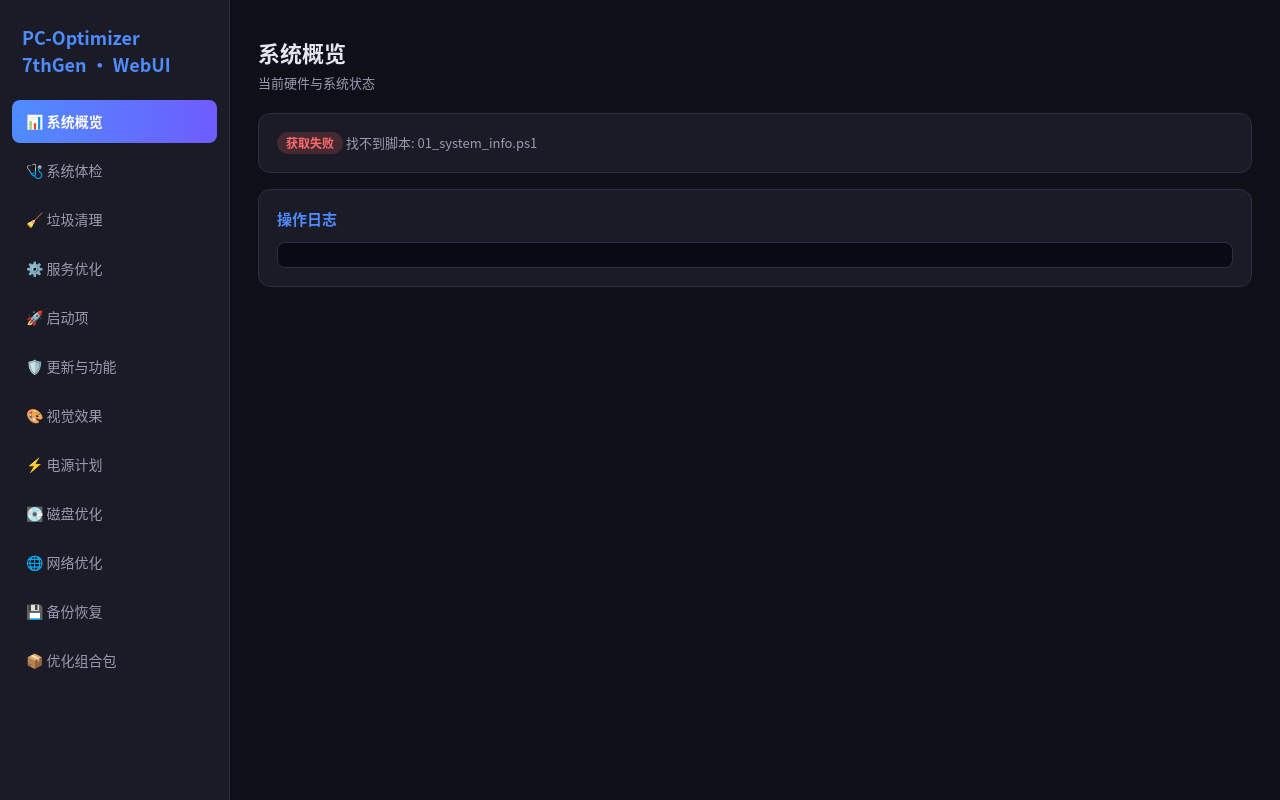
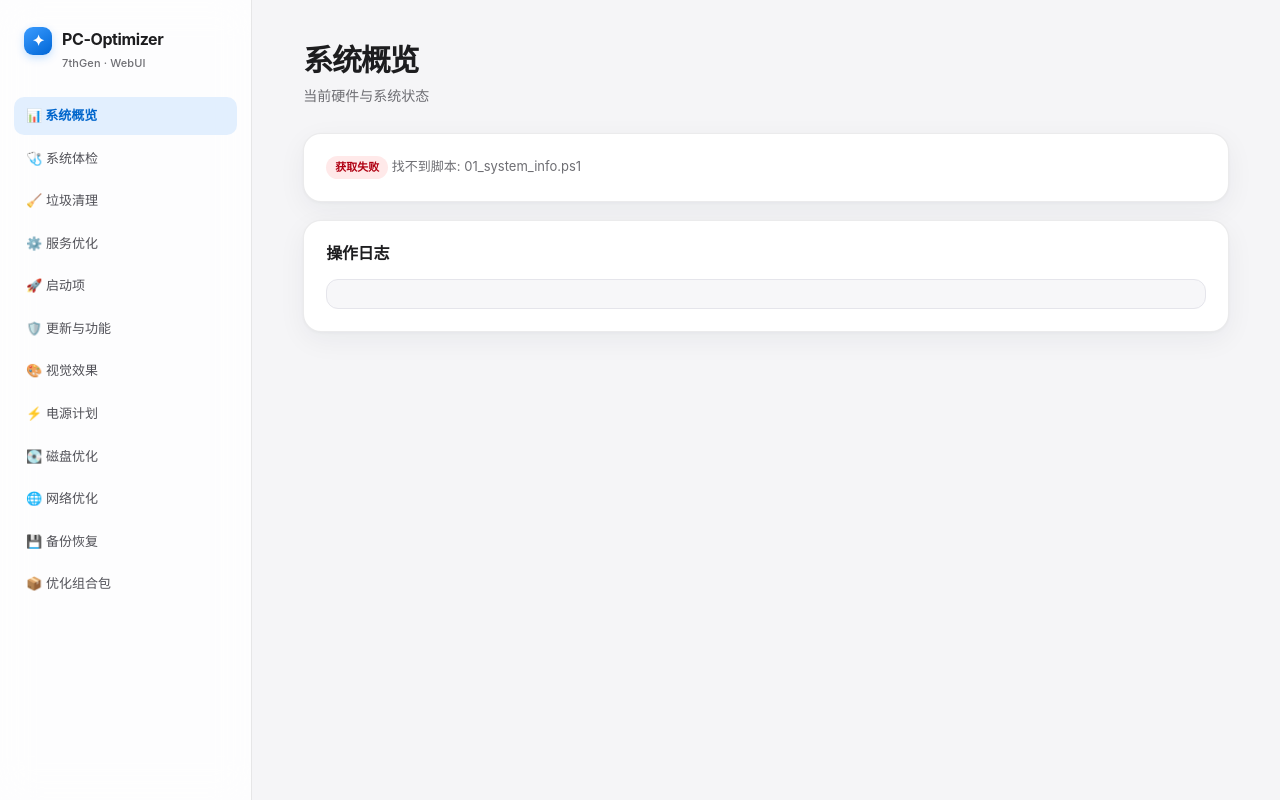
Before and after one commit to cpufreestyle/win-optimizer, a Flask app: page / in a window 1280 px wide. Run offline with Flask 3, Linux system fonts and the light colour scheme.

Commit message:
feat(ui): 浅色苹果风主题 + 修复布局撞车、EXE 漏页与概览容错 (#26)
- OptimizeGUI.ps1: $Theme 切换为浅色苹果风（#F5F5F7 / #007AFF / #1D1D1F），新增 ButtonText 保证按钮对比度
- webui/templates/index.html: :root 同步浅色苹果调色板 + color-scheme:light + 系统字体栈
- 修复 5 处布局撞车：Clean/Services/Startup/Health/Dashboard（Reposition-PageControls 垂直缩放导致的二次布局）
- Build-EXE.ps1: $pageFiles 补上 pages/Health.ps1，发布版 EXE 不再缺「系统体检」页
- webui/ps/01_system_info.ps1: 分组容错，单组失败只降级该组并返回 errors，不再整页「获取失败」
- index.html: 概览页区分「完全失败」与「部分数据不可用」两种降级展示
- README.md / docs/HANDOFF.md: 页数与主题描述同步，新增 3.17 / 3.18 / 3.19 记录

验证：真机 7 档窗口 0 重叠；12 页渲染正常；Pester 226/226；76 个 .ps1 解析 0 错误

```diff
--- a/webui/templates/index.html
+++ b/webui/templates/index.html
@@ -6,102 +6,115 @@
 <title>PC-Optimizer-7thGen · WebUI</title>
 <style>
   :root{
-    --bg:#0f0f17; --panel:#1b1b27; --panel2:#232333; --border:#2e2e42;
-    --text:#e6e6f0; --dim:#9a9ab0; --accent:#4f8cff; --accent2:#6f5cff;
-    --green:#3ecf8e; --yellow:#f5c451; --red:#ff6b6b; --orange:#ff9f43;
+    color-scheme:light;
+    --bg:#f5f5f7; --panel:#fff; --panel2:#f2f2f7; --border:#e5e5eb;
+    --text:#1d1d1f; --dim:#6e6e73; --accent:#007aff; --accent2:#0a84ff;
+    --green:#248a3d; --yellow:#9a6700; --red:#d70015; --orange:#c93400;
+    --shadow:0 8px 28px rgba(25,35,55,.055),0 1px 3px rgba(25,35,55,.035);
   }
   *{box-sizing:border-box;margin:0;padding:0}
+  html{min-height:100%;background:var(--bg);scroll-behavior:smooth}
   body{
-    /* 强健字体回退：覆盖 IDE 预览 / 老系统 / 缺中文字体环境；最后 fallback 列出常见中文字体 */
-    font-family:"Microsoft YaHei UI","Microsoft YaHei","PingFang SC",
-                 "Hiragino Sans GB","Source Han Sans CN","Noto Sans CJK SC",
-                 "Segoe UI",system-ui,-apple-system,sans-serif;
-    background:var(--bg); color:var(--text); min-height:100vh; line-height:1.5;
+    font-family:-apple-system,BlinkMacSystemFont,"SF Pro Text","SF Pro Display",
+      "PingFang SC","Microsoft YaHei UI","Microsoft YaHei","Segoe UI",sans-serif;
+    background:var(--bg); color:var(--text); min-height:100vh; line-height:1.55;
+    -webkit-font-smoothing:antialiased; text-rendering:optimizeLegibility;
   }
-  /* 布局：左侧边栏 + 右侧内容，移动端堆叠 */
-  .layout{display:flex; height:100vh; flex-direction:row; overflow:hidden}
+  .layout{display:flex; min-height:100vh; flex-direction:row; overflow:hidden}
   .sidebar{
-    width:230px; flex-shrink:0; background:var(--panel);
-    border-right:1px solid var(--border); padding:18px 12px;
-    display:flex; flex-direction:column; gap:6px;
-    overflow-y:auto;
+    width:252px; flex:0 0 252px; background:rgba(255,255,255,.82);
+    border-right:1px solid rgba(60,60,67,.12); padding:24px 14px 20px;
+    display:flex; flex-direction:column; gap:5px; overflow-y:auto;
+    scrollbar-width:none;-ms-overflow-style:none;
+    backdrop-filter:saturate(180%) blur(18px); -webkit-backdrop-filter:saturate(180%) blur(18px);
   }
-  .brand{font-size:18px; font-weight:700; padding:6px 10px 16px; color:var(--accent);
-    word-break:break-word}
-  .nav-item{
-    padding:11px 14px; border-radius:8px; cursor:pointer; color:var(--dim);
-    font-size:14px; transition:.15s; word-break:break-word;
+  .sidebar::-webkit-scrollbar,.sidebar::-webkit-scrollbar:horizontal{display:none;width:0;height:0}
+  .sidebar::-webkit-scrollbar-thumb,.sidebar::-webkit-scrollbar-track{background:transparent}
+  .brand{position:relative;font-size:16px;line-height:1.35;font-weight:700;letter-spacing:-.025em;
+    padding:5px 10px 20px 48px;color:var(--text);word-break:break-word}
+  .brand:before{content:"";position:absolute;left:10px;top:3px;width:28px;height:28px;border-radius:9px;
+    background:linear-gradient(145deg,#3b9cff,#0066d6);box-shadow:0 3px 8px rgba(0,122,255,.24)}
+  .brand:after{content:"✦";position:absolute;left:10px;top:3px;width:28px;height:28px;color:#fff;
+    display:flex;align-items:center;justify-content:center;font-size:15px}
+  .nav-item{padding:10px 12px;border-radius:10px;cursor:pointer;color:#515158;
+    font-size:13px;line-height:1.35;transition:background .18s,color .18s,transform .18s;
+    word-break:break-word;outline:none}
+  .nav-item:hover{background:rgba(60,60,67,.07);color:var(--text)}
+  .nav-item:active{transform:scale(.985)}
+  .nav-item.active{background:rgba(0,122,255,.11);color:#0066cc;font-weight:650}
+  .nav-item:focus-visible,.btn:focus-visible,input:focus-visible,select:focus-visible{
+    outline:3px solid rgba(0,122,255,.32);outline-offset:2px}
+  .main{flex:1;min-width:0;max-height:100vh;padding:42px clamp(22px,4vw,64px) 48px;
+    overflow-y:auto;overflow-x:hidden;scrollbar-color:#c7c7cc transparent;scrollbar-width:thin}
+  #content{width:100%;max-width:1380px;margin:0 auto;animation:page-in .24s ease-out}
+  .page-title{font-size:30px;line-height:1.2;letter-spacing:-.04em;font-weight:720;margin:0 0 7px;word-break:break-word}
+  .page-sub{color:var(--dim);font-size:14px;margin-bottom:26px;word-break:break-word}
+  .card{background:var(--panel);border:1px solid rgba(60,60,67,.10);border-radius:18px;
+    padding:22px;margin-bottom:18px;width:100%;box-shadow:var(--shadow)}
+  .card h3{font-size:16px;line-height:1.35;letter-spacing:-.015em;margin-bottom:15px;color:var(--text);font-weight:650;word-break:break-word}
+  .grid{display:grid;gap:16px;grid-template-columns:repeat(auto-fit,minmax(min(100%,240px),1fr))}
+  .stat{background:#f5f5f7;border:1px solid rgba(60,60,67,.06);border-radius:14px;padding:17px}
+  .stat .k{font-size:12px;color:var(--dim);letter-spacing:.005em}
+  .stat .v{font-size:22px;line-height:1.3;letter-spacing:-.025em;font-weight:680;margin-top:5px;word-break:break-word}
+  .stat .v.small{font-size:16px}
+  table{width:100%;border-collapse:collapse;font-size:13px}
+  th,td{text-align:left;padding:12px 14px;border-bottom:1px solid var(--border);
+    word-break:break-word;vertical-align:middle;line-height:1.45}
+  th{position:sticky;top:0;color:#55555b;font-weight:650;background:#f5f5f7;z-index:1}
+  tbody tr{transition:background .15s}
+  tbody tr:hover{background:rgba(0,122,255,.035)}
+  .table-wrap{max-height:480px;overflow:auto;border:1px solid var(--border);border-radius:12px}
+  .bar{height:7px;background:#e5e5ea;border-radius:8px;overflow:hidden;margin-top:9px}
+  .bar>i{display:block;height:100%;border-radius:8px;transition:width .45s ease}
+  .btn{display:inline-flex;align-items:center;justify-content:center;gap:7px;padding:10px 17px;
+    border:1px solid transparent;border-radius:11px;cursor:pointer;font-size:13px;font-weight:620;
+    color:#fff;background:var(--accent);transition:transform .16s,filter .16s,box-shadow .16s;
+    margin:4px 6px 4px 0;white-space:normal;text-align:center;box-shadow:0 2px 5px rgba(0,122,255,.13)}
+  .btn:hover{filter:brightness(1.04);box-shadow:0 4px 10px rgba(0,122,255,.18)}
+  .btn:active{transform:scale(.98)}
+  .btn.green{background:#248a3d;box-shadow:0 2px 5px rgba(36,138,61,.14)}
+  .btn.yellow{background:#f5c451;color:#3d2c00;box-shadow:none}
+  .btn.red{background:#d70015;box-shadow:0 2px 5px rgba(215,0,21,.14)}
+  .btn.ghost{background:#f2f2f7;color:#2c2c30;border-color:rgba(60,60,67,.10);box-shadow:none}
+  .btn:disabled{opacity:.5;cursor:not-allowed;box-shadow:none}
+  .row{display:flex;flex-wrap:wrap;gap:8px;align-items:center;margin-top:14px}
+  .badge{display:inline-block;padding:3px 9px;border-radius:20px;font-size:11px;font-weight:650}
+  .badge.ok{background:#e7f5e9;color:#187638}
+  .badge.warn{background:#fff4d6;color:#805900}
+  .badge.err{background:#ffe9e9;color:#b00012}
+  .badge.info{background:#e8f2ff;color:#005fbd}
+  .log{background:#f7f7f9;border:1px solid var(--border);border-radius:12px;padding:14px;
+    font-family:ui-monospace,SFMono-Regular,Consolas,monospace;font-size:12px;color:#626269;
+    max-height:220px;overflow:auto;white-space:pre-wrap;word-break:break-word}
+  .muted{color:var(--dim);font-size:13px}
+  .alert{background:#fff7e3;border:1px solid #f1d48a;color:#725100;padding:12px 15px;
+    border-radius:12px;font-size:13px;margin-bottom:16px;word-break:break-word}
+  .check{accent-color:var(--accent)}
+  .hidden{display:none}
+  .spin{display:inline-block;width:14px;height:14px;border:2px solid rgba(255,255,255,.85);
+    border-top-color:transparent;border-radius:50%;animation:sp .7s linear infinite}
+  @keyframes sp{to{transform:rotate(360deg)}}
+  @keyframes page-in{from{opacity:.7;transform:translateY(4px)}to{opacity:1;transform:translateY(0)}}
+  @media(max-width:760px){
+    .layout{min-height:100vh;flex-direction:column;overflow:visible}
+    .sidebar{width:100%;flex:0 0 auto;display:grid;grid-template-columns:repeat(3,minmax(0,1fr));gap:4px;
+      border-right:none;border-bottom:1px solid rgba(60,60,67,.12);padding:12px 14px;
+      overflow:visible;position:sticky;top:0;z-index:5}
+    .brand{display:none}
+    .nav-item{text-align:left;padding:9px 8px;white-space:normal;font-size:12px}
+    .main{max-height:none;padding:26px 16px 36px;overflow:visible}
+    .page-title{font-size:26px}
+    .card{padding:17px;border-radius:15px}
+    .table-wrap{max-height:55vh}
   }
-  .nav-item:hover{background:var(--panel2); color:var(--text)}
-  .nav-item.active{background:linear-gradient(90deg,var(--accent),var(--accent2)); color:#fff; font-weight:600}
-  .main{flex:1; padding:32px 28px 28px; overflow-y:auto; overflow-x:hidden; min-width:0}
-  .page-title{font-size:22px; font-weight:700; margin:4px 0 4px; word-break:break-word}
-  .page-sub{color:var(--dim); font-size:13px; margin-bottom:20px; word-break:break-word}
-  .card{
-    background:var(--panel); border:1px solid var(--border); border-radius:12px;
-    padding:18px; margin-bottom:16px; width:100%;
-  }
-  .card h3{font-size:15px; margin-bottom:12px; color:var(--accent); word-break:break-word}
-  .grid{display:grid; gap:14px; grid-template-columns:repeat(auto-fit,minmax(220px,1fr))}
-  .stat{
-    background:var(--panel2); border-radius:10px; padding:14px;
-  }
-  .stat .k{font-size:12px; color:var(--dim)}
-  .stat .v{font-size:20px; font-weight:700; margin-top:4px; word-break:break-word}
-  .stat .v.small{font-size:15px}
-  /* 表格自适应 */
-  table{width:100%; border-collapse:collapse; font-size:13px}
-  th,td{text-align:left; padding:11px 12px; border-bottom:1px solid var(--border);
-    word-break:break-word; vertical-align:middle; line-height:1.4}
-  th{color:var(--dim); font-weight:600; background:var(--panel2)}
-  .table-wrap{max-height:480px; overflow:auto; border:1px solid var(--border); border-radius:8px}
-  /* 进度条 */
-  .bar{height:10px; background:var(--panel2); border-radius:6px; overflow:hidden; margin-top:6px}
-  .bar > i{display:block; height:100%; border-radius:6px}
-  /* 按钮 */
-  .btn{
-    display:inline-flex; align-items:center; justify-content:center; gap:6px;
-    padding:10px 18px; border:none; border-radius:8px; cursor:pointer;
-    font-size:14px; font-weight:600; color:#fff; background:var(--accent);
-    transition:.15s; margin:4px 6px 4px 0; white-space:normal; text-align:center;
-  }
-  .btn:hover{filter:brightness(1.1)}
-  .btn.green{background:var(--green)} .btn.yellow{background:var(--yellow); color:#222}
-  .btn.red{background:var(--red)} .btn.ghost{background:var(--panel2); color:var(--text)}
-  .btn:disabled{opacity:.5; cursor:not-allowed}
-  .row{display:flex; flex-wrap:wrap; gap:8px; align-items:center; margin-top:10px}
-  .badge{display:inline-block; padding:2px 9px; border-radius:20px; font-size:12px; font-weight:600}
-  .badge.ok{background:rgba(62,207,142,.18); color:var(--green)}
-  .badge.warn{background:rgba(245,196,81,.18); color:var(--yellow)}
-  .badge.err{background:rgba(255,107,107,.18); color:var(--red)}
-  .badge.info{background:rgba(79,140,255,.18); color:var(--accent)}
-  .log{background:#0a0a12; border:1px solid var(--border); border-radius:8px;
-    padding:12px; font-family:Consolas,monospace; font-size:12px; color:var(--dim);
-    max-height:220px; overflow:auto; white-space:pre-wrap; word-break:break-word}
-  .muted{color:var(--dim); font-size:13px}
-  .alert{background:rgba(245,196,81,.12); border:1px solid var(--yellow);
-    color:var(--yellow); padding:10px 14px; border-radius:8px; font-size:13px; margin-bottom:14px;
-    word-break:break-word}
-  /* 移动端 */
-  @media(max-width:760px){
-    .layout{flex-direction:column}
-    .sidebar{width:100%; flex-direction:row; flex-wrap:wrap; border-right:none;
-      border-bottom:1px solid var(--border)}
-    .brand{width:100%}
-    .nav-item{flex:1 1 auto; text-align:center; padding:9px 10px}
-    .main{padding:16px}
-  }
-  .hidden{display:none}
-  .check{width:16px; height:16px; cursor:pointer; vertical-align:middle; margin-right:8px}
-  .spin{display:inline-block; width:14px; height:14px; border:2px solid #fff;
-    border-top-color:transparent; border-radius:50%; animation:sp .7s linear infinite}
-  @keyframes sp{to{transform:rotate(360deg)}}
+  @media(max-width:420px){.main{padding:20px 12px 30px}.grid{grid-template-columns:1fr}.btn{flex:1 1 auto}}
+  @media(prefers-reduced-motion:reduce){*,*:before,*:after{scroll-behavior:auto!important;animation-duration:.01ms!important;transition-duration:.01ms!important}}
 </style>
 </head>
 <body>
 <div class="layout">
   <div class="sidebar">
-    <div class="brand">PC-Optimizer<br>7thGen · WebUI</div>
+    <div class="brand">PC-Optimizer<br><span style="font-size:11px;font-weight:500;letter-spacing:.01em;color:var(--dim)">7thGen · WebUI</span></div>
     <div class="nav-item active" data-page="overview">📊 系统概览</div>
     <div class="nav-item" data-page="health">🩺 系统体检</div>
     <div class="nav-item" data-page="clean">🧹 垃圾清理</div>
@@ -171,14 +184,18 @@ async function renderOverview(){
   bindBtns(content);
   try{
     const d = await api('/api/overview');
-    if(!d.ok){ $('#ov').innerHTML='<span class="badge err">获取失败</span> '+esc(d.error); return; }
-    let disks = d.disks.map(x=>`<div class="stat">
+    if(!d.ok && !d.osName && (!d.disks || !d.disks.length)){
+      $('#ov').innerHTML='<span class="badge err">获取失败</span> '+esc(d.error||((d.errors||[]).join('；')));
+      return;
+    }
+    let warn = (d.errors&&d.errors.length)?`<div class="k" style="margin-bottom:10px;color:var(--yellow)">${badge('部分数据不可用','warn')} ${esc(d.errors.join('；'))}</div>`:'';
+    let disks = (d.disks||[]).map(x=>`<div class="stat">
       <div class="k">${esc(x.drive)} · 已用 ${x.pct}%</div>
       <div class="v small">${x.usedGB} / ${x.totalGB} GB</div>
       <div class="bar"><i style="width:${x.pct}%;background:${x.pct>85?'var(--red)':x.pct>70?'var(--yellow)':'var(--green)'}"></i></div>
     </div>`).join('');
     let gpus = (d.gpus&&d.gpus.length)?d.gpus.map(g=>`<div class="stat"><div class="k">显卡</div><div class="v small">${esc(g)}</div></div>`).join('') : '';
-    $('#ov').innerHTML = `
+    $('#ov').innerHTML = `${warn}
       <div class="grid">
         <div class="stat"><div class="k">操作系统</div><div class="v small">${esc(d.osName)} Build ${esc(d.build)}</div></div>
         <div class="stat"><div class="k">CPU</div><div class="v small">${esc(d.cpuName)}</div>
```
Also changed, not shown: docs/HANDOFF.md (+197 -21 lines), README.md, 12 other files.
